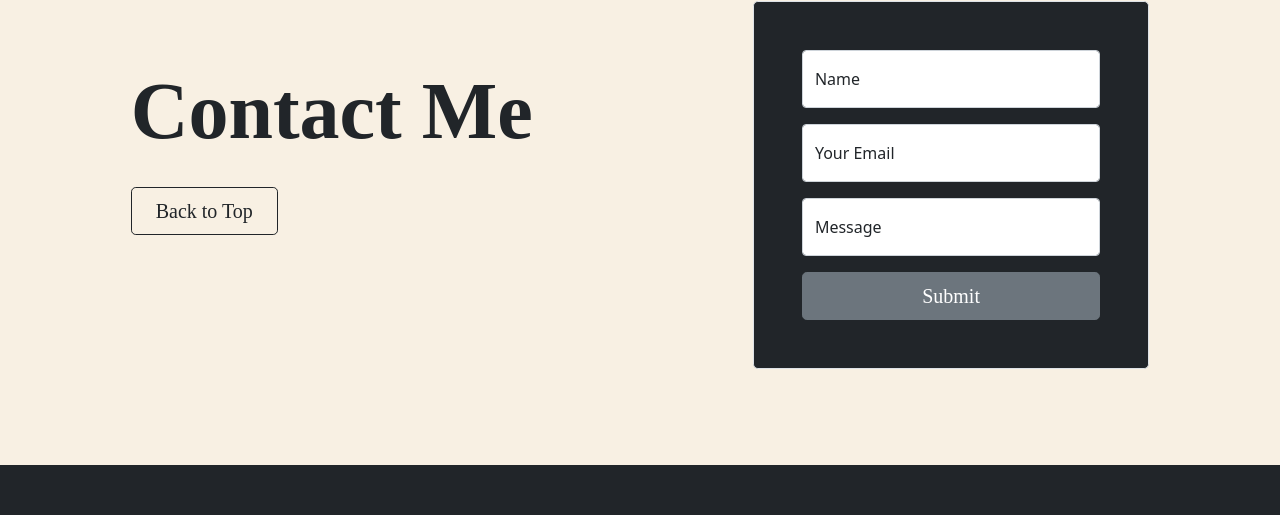
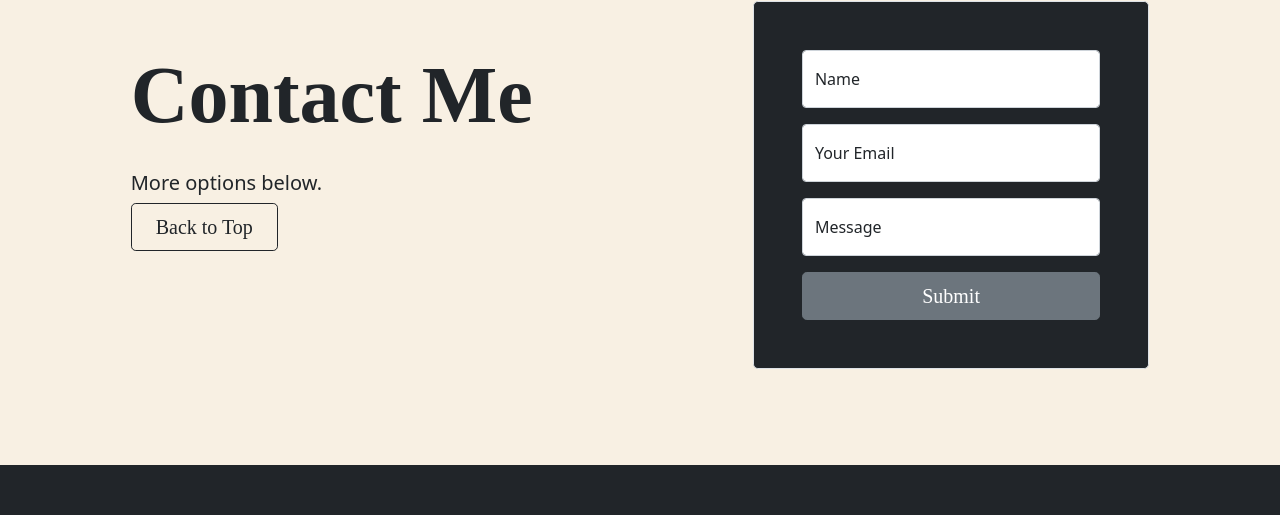
Before and after one commit to realbmase/realbmase.github.io, a plain HTML site: page index.html in a window 1280 px wide. Shown: the part 3642-4157 px from the top of the page. Drawn offline with nearby package versions, Linux system fonts and the light colour scheme; a web font is replaced by a local one.

Commit message:
Contact Me section addition

```diff
--- a/index.html
+++ b/index.html
@@ -122,6 +122,7 @@
         <div class="row align-items-center g-lg-5 py-5">
           <div class="col-lg-7 text-center text-lg-start mb-3 pb-5">
             <h1 class="display-4 fw-bold lh-1 mb-3" style="padding-bottom: 20px;" id="notMain">Contact Me</h1>
+            <h5>More options below.</h5>
             <a href="#" type="button" class="btn btn-outline-dark btn-lg px-4 me-sm-3">Back to Top</a>
           </div>
           <div class="col-md-10 mx-auto col-lg-5">
```
